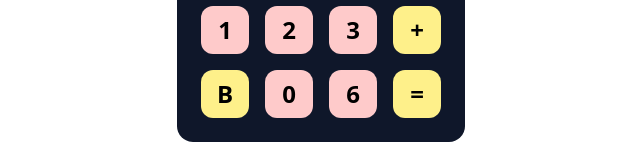
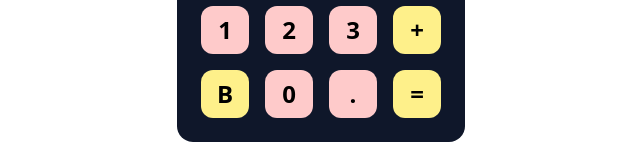
Before and after one commit to lawal-mj/react-calculator, a React (Create React App) app: page / in a window 1280 px wide. Shown: the part 434-602 px from the top of the page, without its empty margins (319-959 px from the left). Built offline with nearby package versions, Linux system fonts and the light colour scheme.

Commit message:
corrected a minor mistake on the numpad

```diff
--- a/src/Components/Numpad.js
+++ b/src/Components/Numpad.js
@@ -33,7 +33,7 @@ export default function Numpad(props) {
       <div className="flex gap-x-4">
         <button className="bg-yellow-200 w-12 h-12 rounded-xl" onClick={props.delete}>B</button>
         <button className="bg-red-200 w-12 h-12 rounded-xl" onClick={props.update}>0</button>
-        <button className="bg-red-200 w-12 h-12 rounded-xl">6</button>
+        <button className="bg-red-200 w-12 h-12 rounded-xl">.</button>
         <button className="bg-yellow-200 w-12 h-12 rounded-xl" onClick={props.equals}>=</button>
       </div>
 
```
